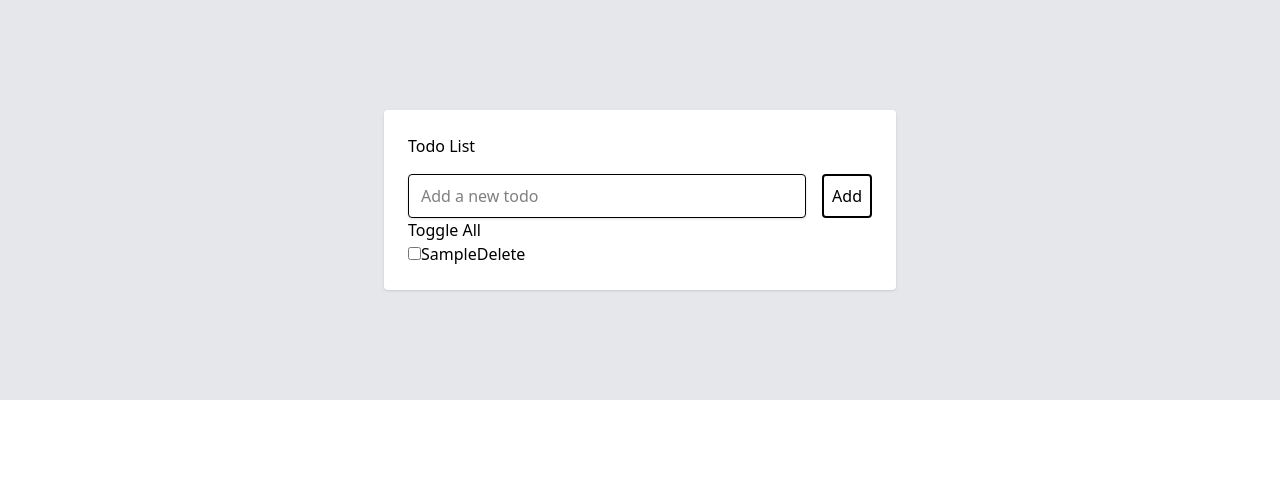
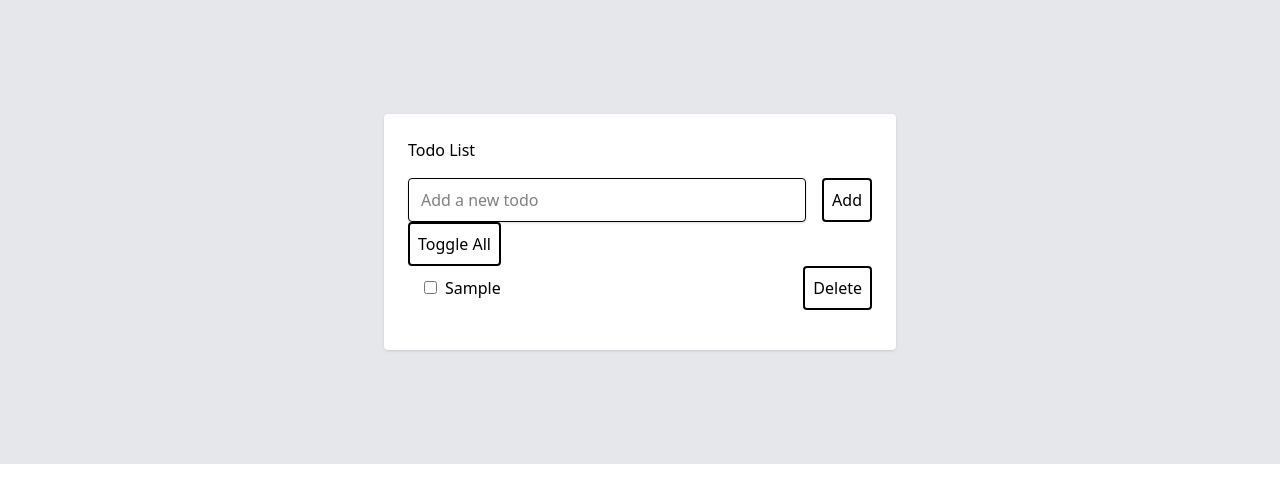
Before and after one commit to kevinsmasters/vibetodo, a React (Vite) app: page / in a window 1280 px wide. Both pictures are taken after typing "Sample" into the empty fields and a click on the button "Add". Shown: the top 502 px of the page. Built offline with nearby package versions, Linux system fonts and the light colour scheme.

Commit message:
improve styling

```diff
--- a/src/App.tsx
+++ b/src/App.tsx
@@ -18,7 +18,7 @@ function App() {
     setInput('');
   }
   return (
-    <div className="bg-gray-200">
+    <div className="bg-gray-200 py-8">
       <div className="h-100 w-full flex items-center justify-center bg-teal-lightest font-sans">
         <div className="bg-white rounded shadow p-6 m-4 w-full lg:w-3/4 lg:max-w-lg">
           <div className="mb-4">
@@ -39,7 +39,10 @@ function App() {
             >Add</button>
           </div>
           <div>
-            <button onClick={() => dispatch({ type: 'TOGGLE_ALL' })}>
+            <button
+              className="flex-no-shrink p-2 border-2 rounded text-teal border-teal hover:text-white hover:bg-teal"
+              onClick={() => dispatch({ type: 'TOGGLE_ALL' })}
+              >
               Toggle All
             </button>
           </div>
--- a/src/components/TodoItem.tsx
+++ b/src/components/TodoItem.tsx
@@ -7,16 +7,23 @@ type TodoItemProps = {
 
 const TodoItem = ({ text, completed, onToggle, onDelete }: TodoItemProps) => {
   return (
-    <li>
-      <label style={{ textDecoration: completed ? 'line-through' : 'none' }}>
+    <li className="flex mb-4 items-center">
+      <label
+        className="w-full text-grey-darkest"
+        style={{ textDecoration: completed ? 'line-through' : 'none' }}
+      >
         <input
           type="checkbox"
           checked={completed}
           onChange={onToggle}
+          className="flex-no-shrink p-2 ml-4 mr-2 border-2 rounded hover:text-white text-green border-green hover:bg-green"
         />
         {text}
       </label>
-      <button onClick={onDelete} aria-label={`Delete ${text}`}>
+      <button
+        className="flex-no-shrink p-2 ml-2 border-2 rounded text-red border-red hover:text-white hover:bg-red"
+        onClick={onDelete} aria-label={`Delete ${text}`}
+      >
         Delete
       </button>
     </li>);
```
Also changed, not shown: 1 other file (tests, documents, lock files or other folders).
